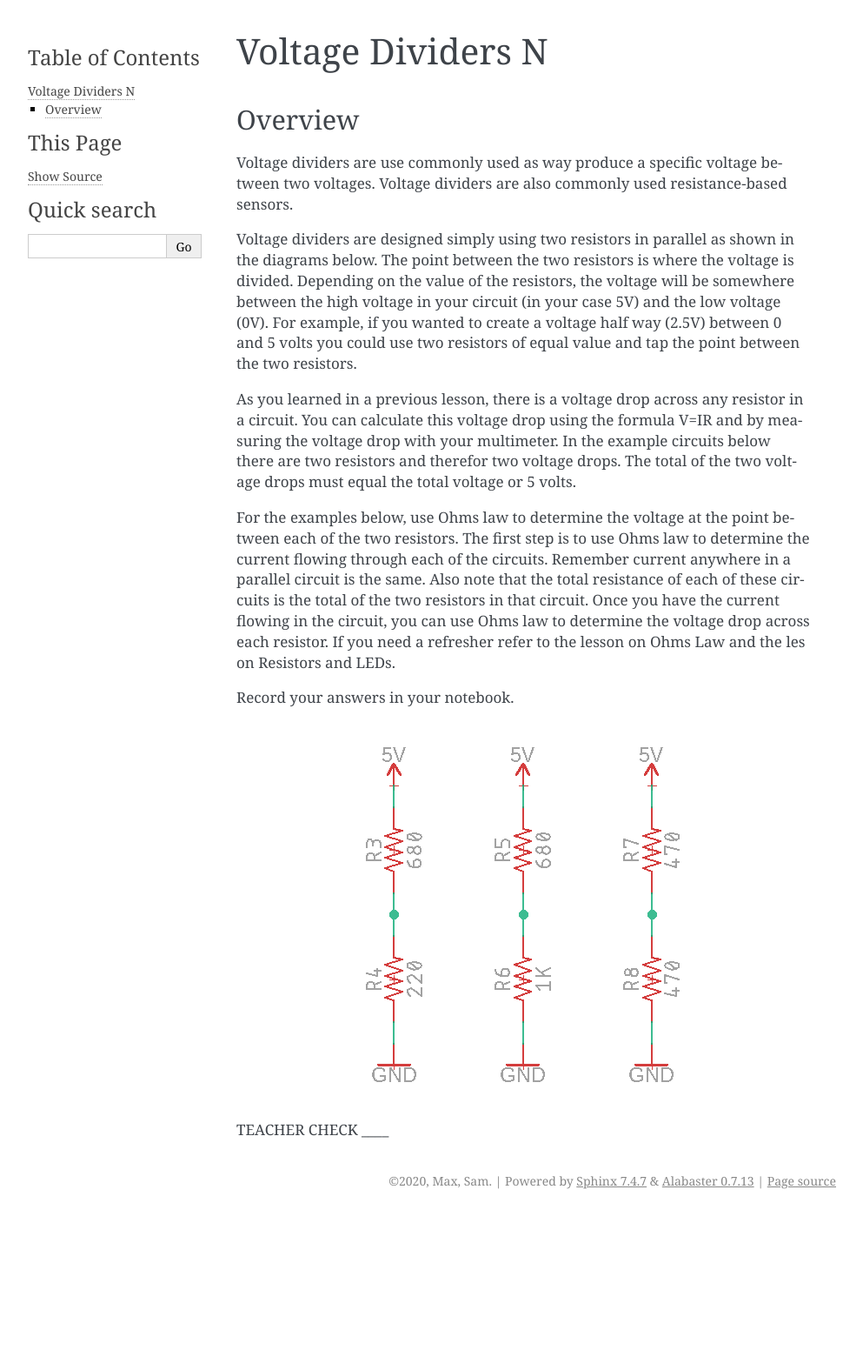
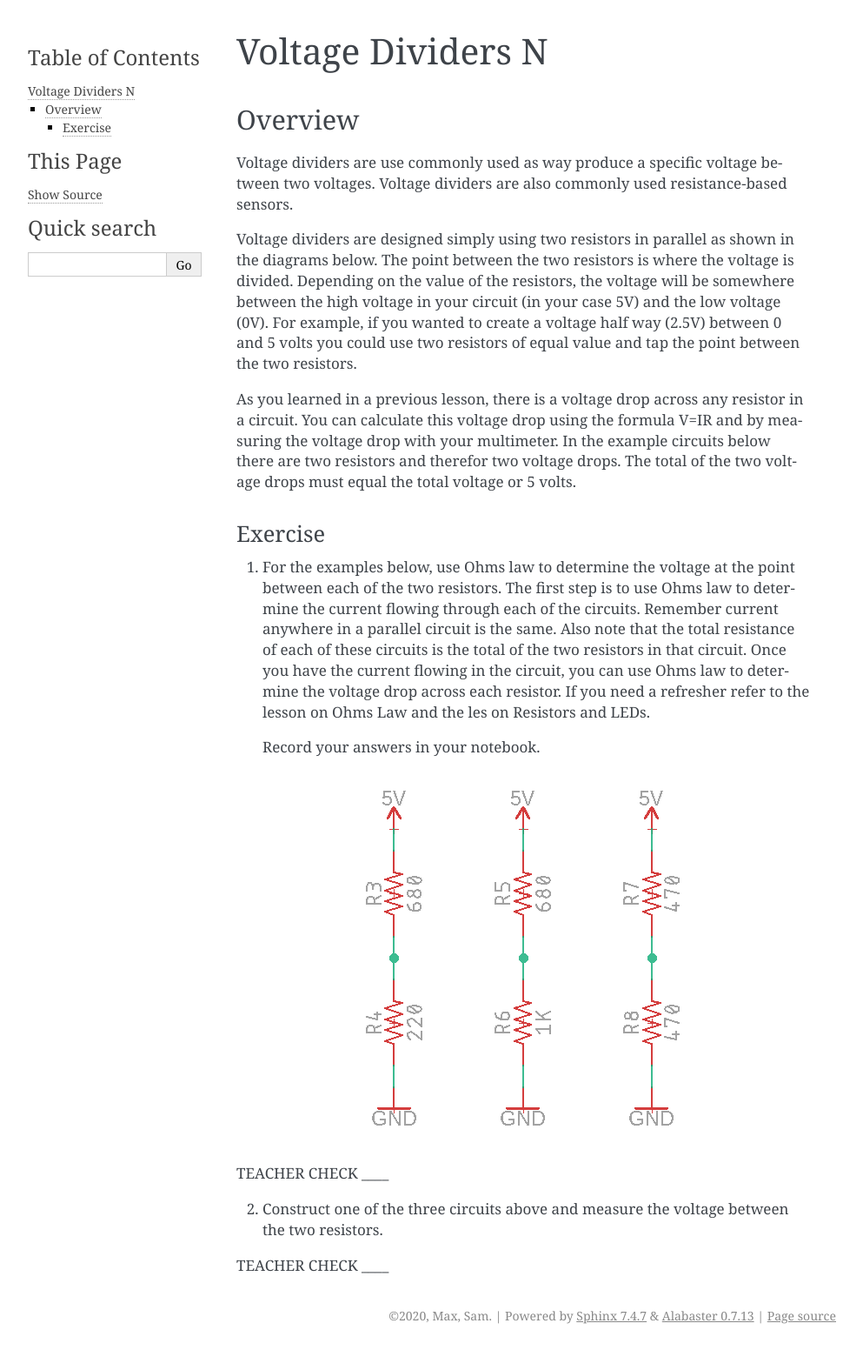
Before and after one commit to maxtkc/mvths-wiki, a Sphinx documentation site: the page built from docs/019a-voltage-dividers.rst, in a window 1280 px wide. Shown: the whole page at 87% size, without its empty margins (148-1141 px from the left). Built offline with Sphinx 7.4.7, drawn with Linux system fonts in a browser that asks for light colours; pages that are not in the unit, such as notebooks, are missing from menus; before the commit the page ends 1397 px from its top, so only the background shows below that.

Commit message:
Update 019a-voltage-dividers.rst

```diff
--- a/docs/019a-voltage-dividers.rst
+++ b/docs/019a-voltage-dividers.rst
@@ -14,16 +14,23 @@ As you learned in a previous lesson, there is a voltage drop across any resistor
 measuring the voltage drop with your multimeter. In the example circuits below there are two resistors and therefor two voltage drops. The total of the two voltage drops
 must equal the total voltage or 5 volts.
 
-For the examples below, use Ohms law to determine the voltage at the point between each of the two resistors. The first step is to use Ohms law to determine the current
-flowing through each of the circuits. Remember current anywhere in a parallel circuit is the same. Also note that the total resistance of each of these circuits
-is the total of the two resistors in that circuit. Once you have the current flowing in the circuit, you can use Ohms law to determine the voltage drop across each
-resistor. If you need a refresher refer to the lesson on Ohms Law and the les
-on Resistors and LEDs.
+Exercise
+~~~~~~~~
 
-Record your answers in your notebook.
+1. For the examples below, use Ohms law to determine the voltage at the point between each of the two resistors. The first step is to use Ohms law to determine the current
+   flowing through each of the circuits. Remember current anywhere in a parallel circuit is the same. Also note that the total resistance of each of these circuits
+   is the total of the two resistors in that circuit. Once you have the current flowing in the circuit, you can use Ohms law to determine the voltage drop across each
+   resistor. If you need a refresher refer to the lesson on Ohms Law and the les
+   on Resistors and LEDs.
+
+   Record your answers in your notebook.
 
 .. figure:: images/image8.png
    :alt:
 
 
 TEACHER CHECK \_\_\_\_
+
+2. Construct one of the three circuits above and measure the voltage between the two resistors.
+
+TEACHER CHECK \_\_\_\_
```
